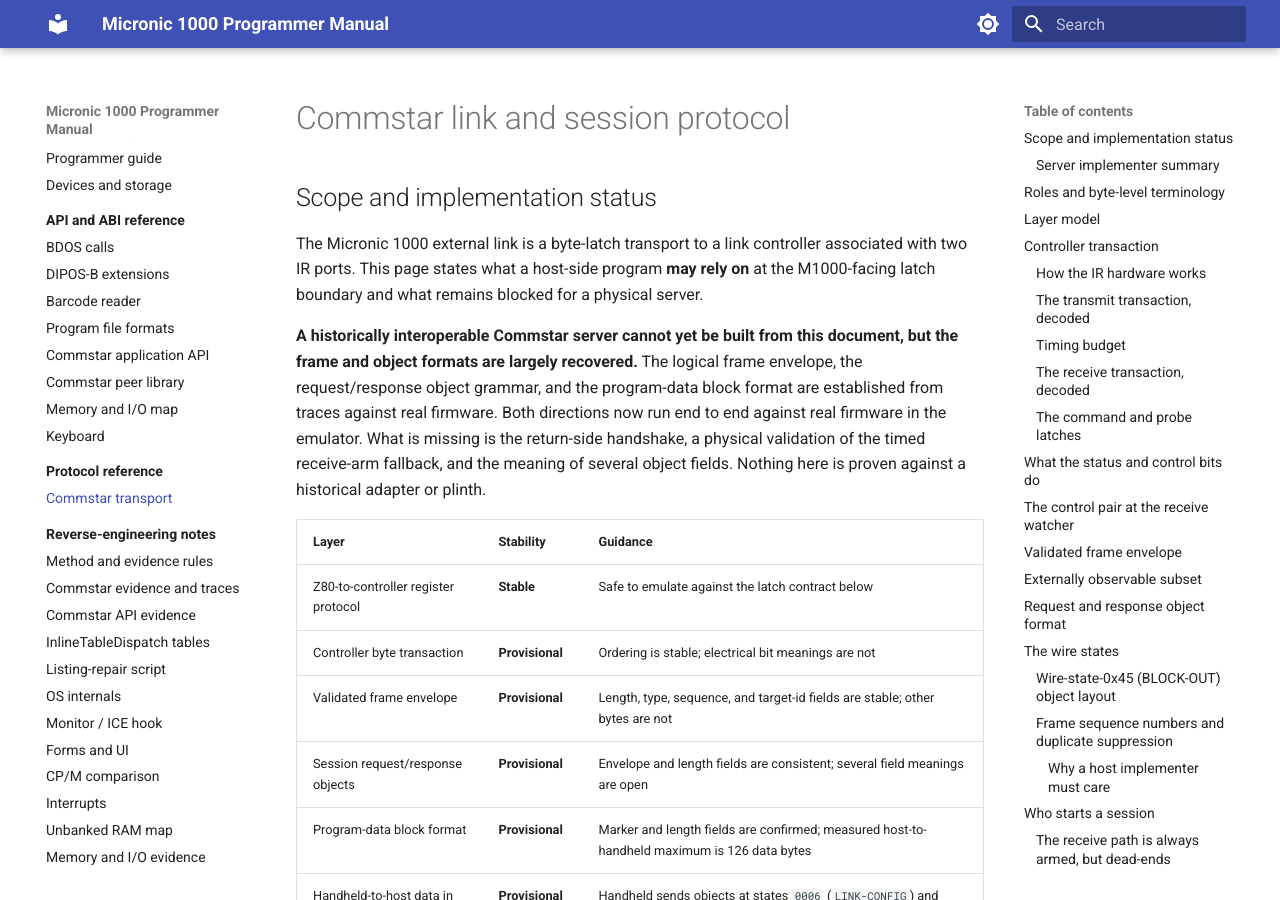
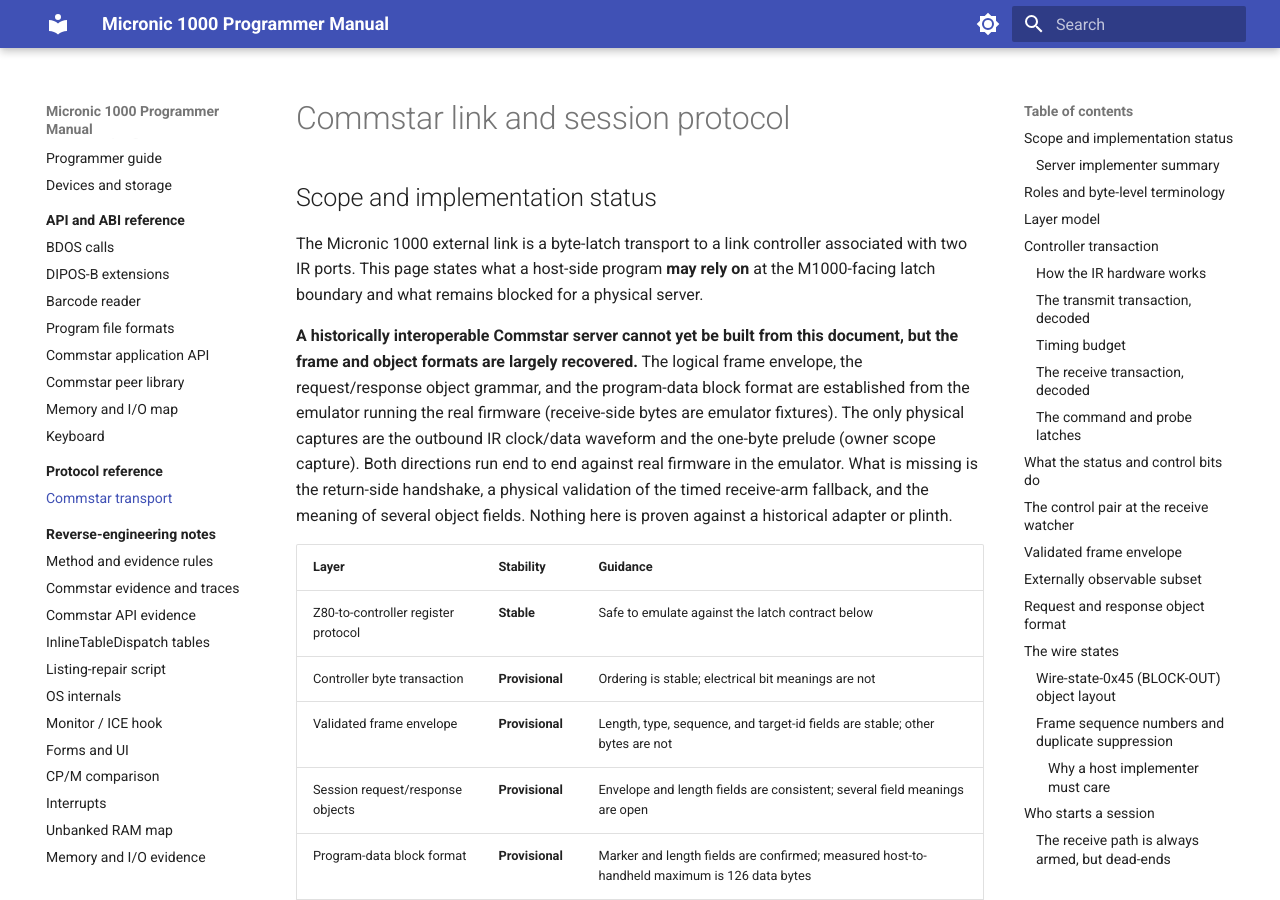
Before and after one commit to philpem/micronic1000, an MkDocs documentation site: the page built from doc/protocol/commstar.md, in a window 1280 px wide and 900 px high. Built offline with MkDocs 1.6.1 and Material for MkDocs 9.7.7, drawn with Linux system fonts in a browser that asks for light colours; some of the changed text lies outside the part shown.

Commit message:
docs(ir): fix over-claims and stale OPENs in the Commstar protocol
Adversarial review pass on the IR / Commstar wire protocol cluster:
- ir-wire-protocol: 'for every id in the device table bits 6-7 are 01'
  was false. Scope the (prelude & 1Fh) | 40h reconstruction to the two
  observed ids (0x43/0x63, both -> 0x43); 0x80/0xAB (10) and 0x2B (00)
  break it.
- commstar.md + commstar-evidence: the prelude-forwarding question was
  superseded by the physical line capture (ir-wire-protocol decodes the
  prelude as 03h). Re-tag from OPEN to LIKELY (rests on the inverted-HDLC
  decode, not independently confirmed) so the two pages no longer assert
  the opposite of the wire page.
- commstar.md scope prose: 'established from traces against real firmware'
  was ambiguous. State that the frame/object/block formats come from the
  emulator running real firmware, and the only physical captures are the
  outbound waveform/prelude.
- commstar.md BLOCK-OUT: flag the 128/83 split as SUSPECTED — it does not
  reconcile to a 200-byte record under the documented 54 = 66 - 12 model.
- unbanked-ram-map: flag the E5C2-vs-E5C4 RX payload offset as OPEN. Both
  cells are referenced and the pages disagree on the payload start.

```diff
--- a/doc/protocol/commstar.md
+++ b/doc/protocol/commstar.md
@@ -10,11 +10,13 @@
 **A historically interoperable Commstar server cannot yet be built from this
 document, but the frame and object formats are largely recovered.** The logical
 frame envelope, the request/response object grammar, and the program-data block
-format are established from traces against real firmware. Both directions now
-run end to end against real firmware in the emulator. What is missing is the
-return-side handshake, a physical validation of the timed receive-arm fallback,
-and the meaning of several object fields. Nothing here is proven against a
-historical adapter or plinth.
+format are established from the emulator running the real firmware (receive-side
+bytes are emulator fixtures). The only physical captures are the outbound IR
+clock/data waveform and the one-byte prelude (owner scope capture). Both
+directions run end to end against real firmware in the emulator. What is
+missing is the return-side handshake, a physical validation of the timed
+receive-arm fallback, and the meaning of several object fields. Nothing here is
+proven against a historical adapter or plinth.
 
 | Layer | Stability | Guidance |
 |---|---|---|
@@ -134,8 +136,10 @@
 3. Poll `TXRDY` and write `81h` to `LINK_CMD` — the controller's "are you
    there" exchange. Timeout → `EBh`.
 4. Write the prelude `link id & 1Fh` to `LINK_TXD`. This byte is excluded
-   from the frame length and the controller may or may not forward it onto
-   the IR line (OPEN — depends on the controller).
+   from the frame length. **LIKELY** the controller forwards it onto the
+   IR line as the HDLC address field — it is observed on the line only
+   under the inverted-HDLC decode (see [ir-wire-protocol](../re-notes/ir-wire-protocol.md#what-it-settles)),
+   not independently confirmed, so the earlier OPEN is superseded.
 5. Handshake on `RXBUSY`/`HSBUSY` via `LINK_CTRL` bits 5/4. Timeout → `EBh`/`EEh`.
 6. Stream payload bytes: each byte to `LINK_TXD` gated by `TXRDY`. Timeout →
    `EEh`.
@@ -397,6 +401,14 @@
 `arg=1 len=83`. **Frames carry no internal headers** — concatenating them
 reproduces the byte stream. A peer reassembles by plain concatenation and
 knows the transfer is complete when it sees `arg = 1`.
+
+> **SUSPECTED — `len` semantics under the `54 = 66 − 12` model.** The 128/83
+> split does not reconcile to a 200-byte record: if `len` is the frame length,
+> the object payloads are 116 and 71 (187 bytes); if it is a data-chunk size,
+> they sum to 211. Either the record is not exactly 200 bytes, the last-block
+> frame carries different overhead, or `len` has a third meaning on the
+> streaming-flush path. Capture the real `BLOCK-OUT` frame/object lengths for a
+> known-size record to resolve before relying on the split.
 
 > Call-site enumeration and measured transcripts: see
 > [`re-notes/commstar-evidence.md#the-wire-states`](../re-notes/commstar-evidence.md#the-wire-states).
```
Also changed, not shown: doc/re-notes/commstar-evidence.md (+5 -3 lines), doc/re-notes/ir-wire-protocol.md (+7 -3 lines), doc/re-notes/unbanked-ram-map.md (+10 -0 lines).
